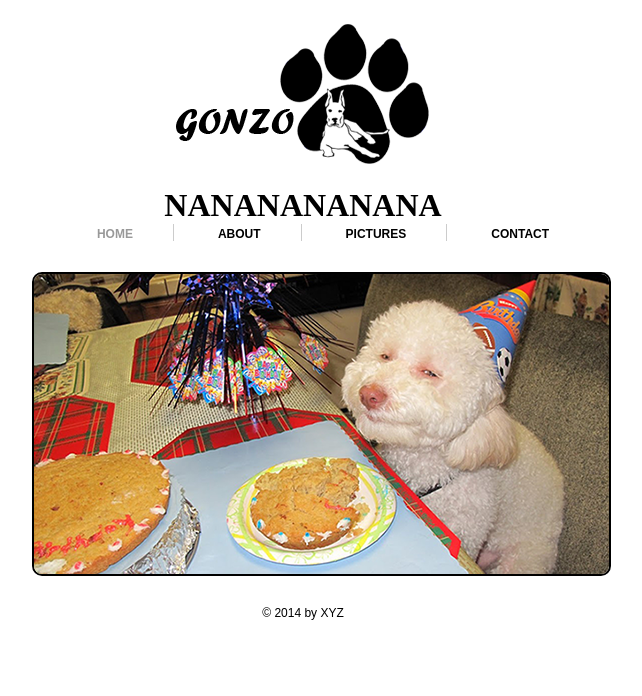
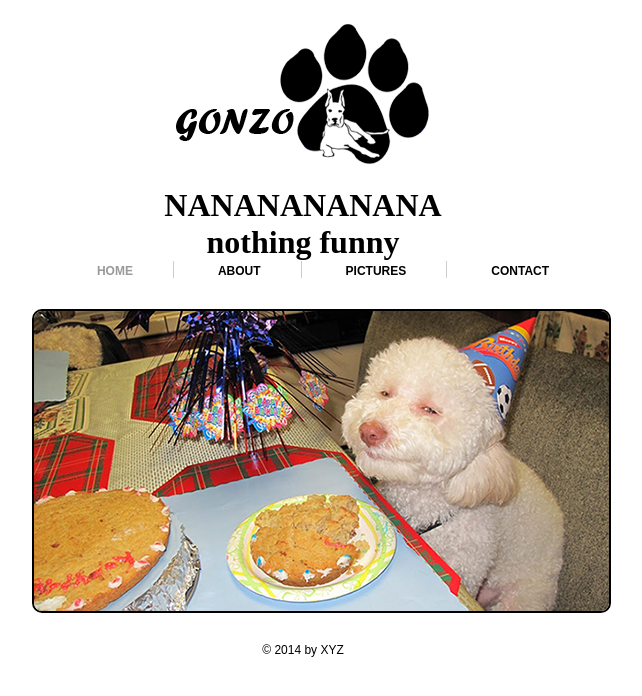
Before and after one commit to hauabaua/learning, a plain HTML site: page index.html in a window 1280 px wide. Shown: the whole page, without its empty margins (337-979 px from the left). Drawn offline with Linux system fonts and the light colour scheme.

Commit message:
added text

```diff
--- a/index.html
+++ b/index.html
@@ -27,6 +27,7 @@
 	<div class="navigation">
 		<ul>
 		<h1>NANANANANANA</h1>
+		<h1>nothing funny</h1>
 			<li><a class="active" href="index.html">HOME</a></li>
 			<li><a href="about.html">ABOUT</a></li>
 			<li><a href="picture.html">PICTURES</a></li>
```
